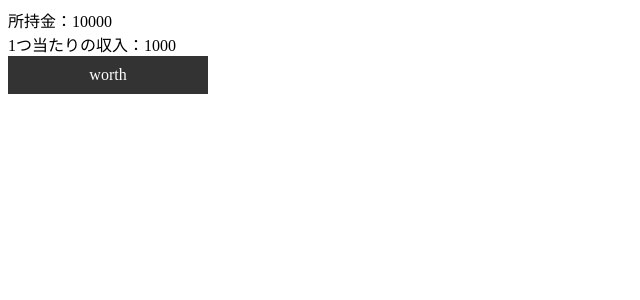
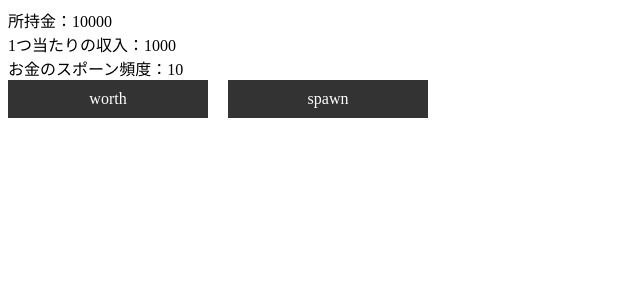
Before and after one commit to kanade0811/money_clicker, a Vue app: page / in a window 1280 px wide. Shown: the top 300 px of the page, without its empty margins (0-640 px from the left). Built offline with nearby package versions, Linux system fonts and the light colour scheme.

Commit message:
spwanを追加

```diff
--- a/src/assets/style/tool.css
+++ b/src/assets/style/tool.css
@@ -1,3 +1,16 @@
+#buildings-wrapper {
+  display: flex;       /* 横並びにする */
+  flex-direction: row; /* デフォルトで横並びですが明示的に */
+  gap: 20px;          /* 建物と建物の間のスキマ */
+  align-items: flex-start; /* 中身の高さが違っても上に揃える */
+}
+
+/* 念のため container 自体の幅を固定するか調整 */
+.building-container {
+  width: 180px; /* 適切な幅に設定 */
+}
+
+
 /* 親要素：はみ出た中身を隠す設定 */
 .building-container {
   display: flex;
--- a/src/components/tool.vue
+++ b/src/components/tool.vue
@@ -1,29 +1,44 @@
 <template>
   <div id="tool">
-
     <div id="wallet">
       所持金：{{ globals.wallet }}
       <br></br>
       1つ当たりの収入：{{ globals.worth }}
+      <br></br>
+      お金のスポーン頻度：{{ globals.spawn }}
     </div>
 
-    <div class="building-container">
-      <div class="main-button" @click="worth.isOpen = !worth.isOpen">
-        worth
+    <div id="buildings-wrapper">
+
+      <div class="building-container">
+        <div class="main-button" @click="worth.isOpen = !worth.isOpen">worth</div>
+        <Transition name="drawer">
+          <div class="tool" v-if="worth.isOpen">
+            今のレベル:{{ worth.level }} <br>
+            アップグレード費用:{{ worth.cost }} <br>
+            収入が{{ globals.worth }}→{{ globals.worth * worth.gain }}に
+            <div class="upgrade-btn" @click=" worth.do ">
+              グレードアップ
+            </div>
+          </div>
+        </Transition>
       </div>
 
-      <Transition name="drawer">
-        <div class="tool" v-if="worth.isOpen">
-          今のレベル:{{ worth.level }} <br>
-          アップグレード費用:{{ worth.cost }} <br>
-          収入が{{ globals.worth }}→{{ globals.worth*worth.gain }}に
-          <div class="upgrade-btn" @click=" worth.do ">
+      <div class="building-container">
+        <div class="main-button" @click="spawn.isOpen = !spawn.isOpen">spawn</div>
+        <Transition name="drawer">
+        <div class="tool" v-if="spawn.isOpen">
+          今のレベル:{{ spawn.level }} <br>
+          アップグレード費用:{{ spawn.cost }} <br>
+          収入が{{ globals.spawn }}→{{ globals.spawn*spawn.gain }}に
+          <div class="upgrade-btn" @click=" spawn.do ">
             グレードアップ
           </div>
         </div>
       </Transition>
+      </div>
+
     </div>
-
   </div>
 </template>
 
@@ -31,4 +46,5 @@
 import '@/assets/style/tool.css';
 import { globals } from '@/globals';
 import { worth } from '@/conposables/button/worth.js';
+import { spawn } from '@/conposables/button/spawn.js';
 </script>
--- /dev/null
+++ b/src/conposables/button/spawn.js
@@ -0,0 +1,21 @@
+// お金のスポーン頻度が上がる建物
+import { globals } from "@/globals";
+import { reactive } from "vue";
+
+export const spawn = reactive({
+  isOpen: false,
+  level: 1,
+  cost: 1,
+  growth: 2,
+  gain: 2,
+  do() {
+    if (globals.wallet < this.cost) {
+      console.log("お金が足りません");
+    } else {
+      this.level++;
+      globals.wallet -= this.cost;
+      this.cost *= this.growth;
+      globals.spawn *= this.gain;
+    }
+  },
+});
--- a/src/globals.js
+++ b/src/globals.js
@@ -2,5 +2,6 @@ import { reactive } from "vue";
 
 export const globals=reactive({
   wallet:10000,
-  worth:1000
+  worth:1000,
+  spawn:10
 })
```
